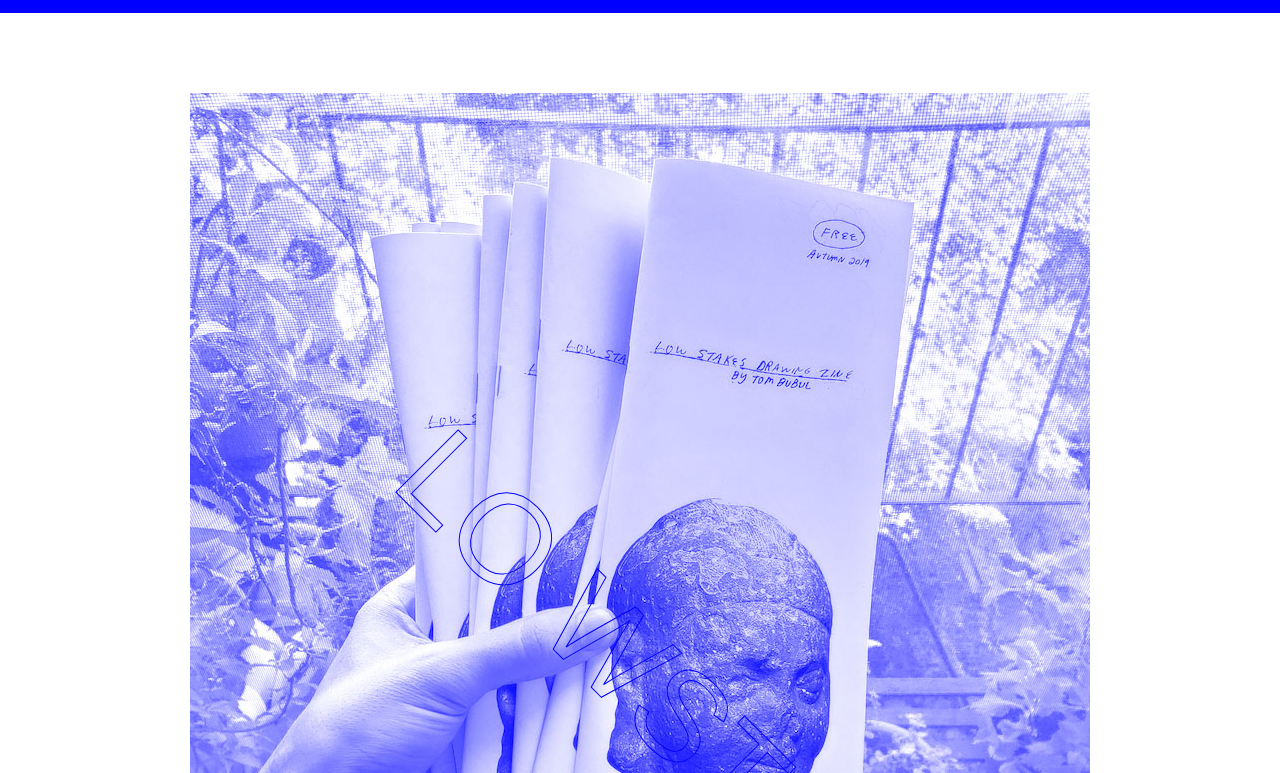
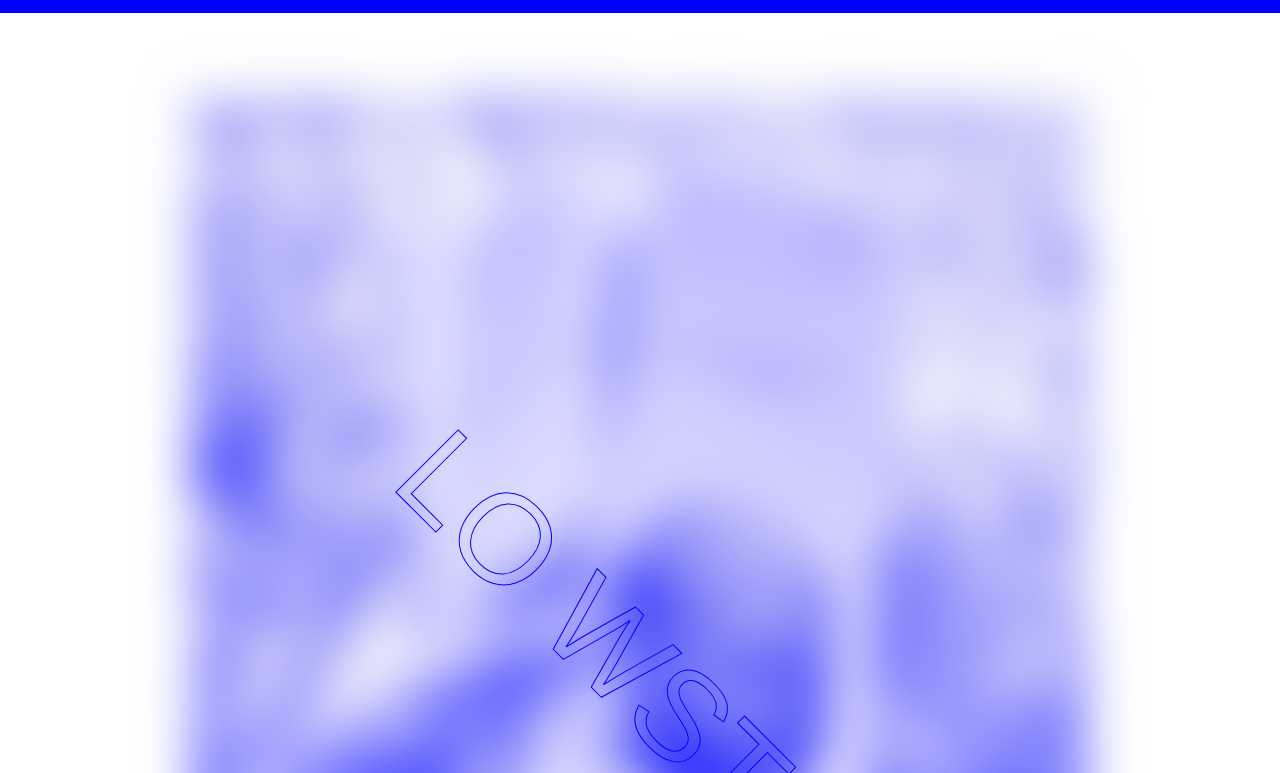
Before and after one commit to ianmcdonald/quindecennial, a plain HTML site: page index.html in a window 1280 px wide. Shown: the part 787-1560 px from the top of the page. Drawn offline with Linux system fonts and the light colour scheme.

Commit message:
Add files via upload

```diff
--- a/main.css
+++ b/main.css
@@ -25,6 +25,7 @@ body {
 img {
   max-width: 100%;
   height: auto;
+  filter: blur(1.5em);
 }
 blockquote {
   line-height: 1;
```
